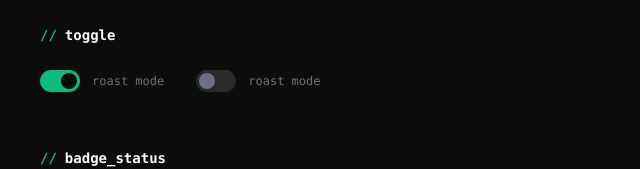
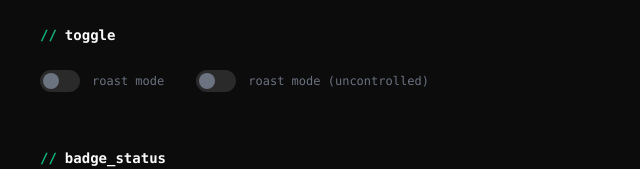
Before and after one commit to burn-c/devroast, a Next.js app: page /design-system in a window 1280 px wide. Shown: the part 737-906 px from the top of the page, without its empty margins (20-660 px from the left). Built offline with nearby package versions, Linux system fonts and the light colour scheme.

Commit message:
fix(ui): create ToggleExample client component for interactive toggle demo

```diff
--- a/src/app/design-system/page.tsx
+++ b/src/app/design-system/page.tsx
@@ -1,4 +1,5 @@
-import { Badge, Button, CodeBlock, Toggle } from "@/components/ui";
+import { Badge, Button, CodeBlock } from "@/components/ui";
+import { ToggleExample } from "@/components/ui/toggle-example";
 
 export default async function DesignSystem() {
 	const codeExample = `function calculateTotal(items) {
@@ -137,8 +138,7 @@ export default async function DesignSystem() {
 					</div>
 
 					<div className="flex items-center gap-8">
-						<Toggle pressed>roast mode</Toggle>
-						<Toggle>roast mode</Toggle>
+						<ToggleExample />
 					</div>
 				</section>
 
--- a/src/components/ui/index.ts
+++ b/src/components/ui/index.ts
@@ -8,3 +8,5 @@ export { CodeBlock } from "./code-block";
 
 export type { ToggleProps } from "./toggle";
 export { Toggle } from "./toggle";
+
+export { ToggleExample } from "./toggle-example";
--- /dev/null
+++ b/src/components/ui/toggle-example.tsx
@@ -0,0 +1,17 @@
+"use client";
+
+import { useState } from "react";
+import { Toggle } from "@/components/ui";
+
+export function ToggleExample() {
+	const [pressed, setPressed] = useState(false);
+
+	return (
+		<div className="flex items-center gap-8">
+			<Toggle pressed={pressed} onPressedChange={setPressed}>
+				roast mode
+			</Toggle>
+			<Toggle>roast mode (uncontrolled)</Toggle>
+		</div>
+	);
+}
--- a/src/components/ui/toggle.tsx
+++ b/src/components/ui/toggle.tsx
@@ -1,3 +1,5 @@
+"use client";
+
 import * as TogglePrimitive from "@radix-ui/react-toggle";
 import {
 	type ButtonHTMLAttributes,
```
Also changed, not shown: 1 other file (tests, documents, lock files or other folders).
